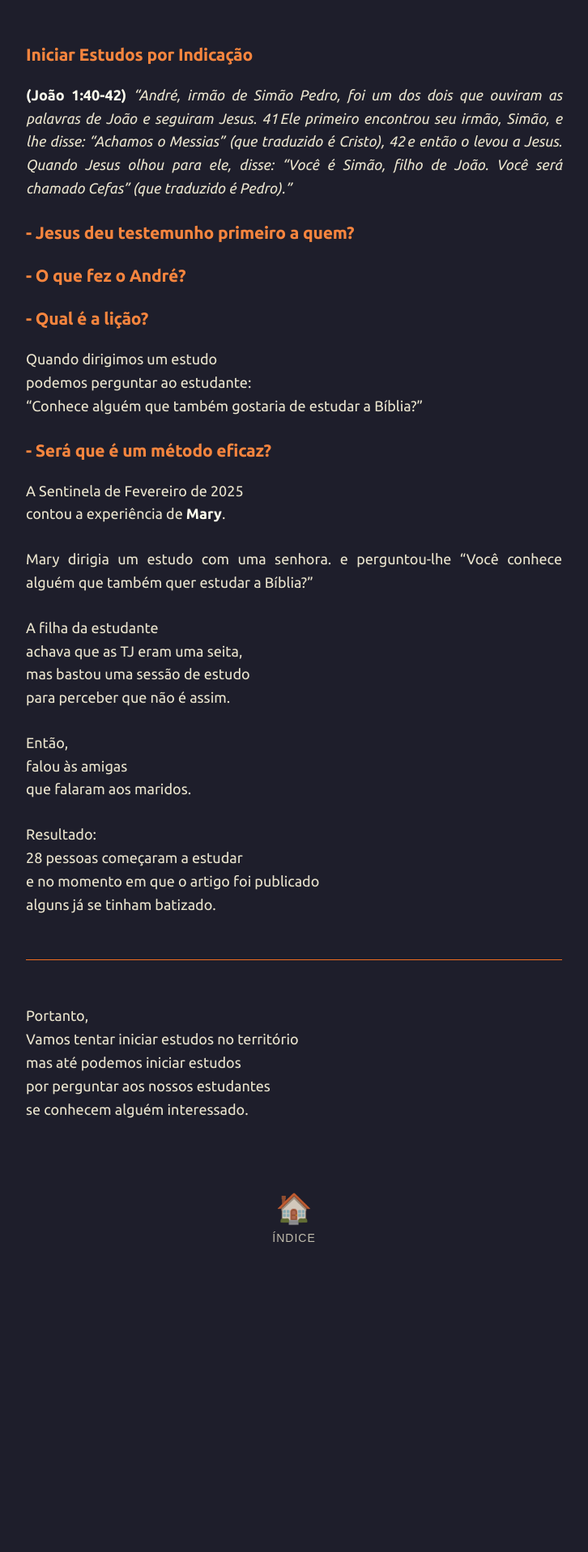
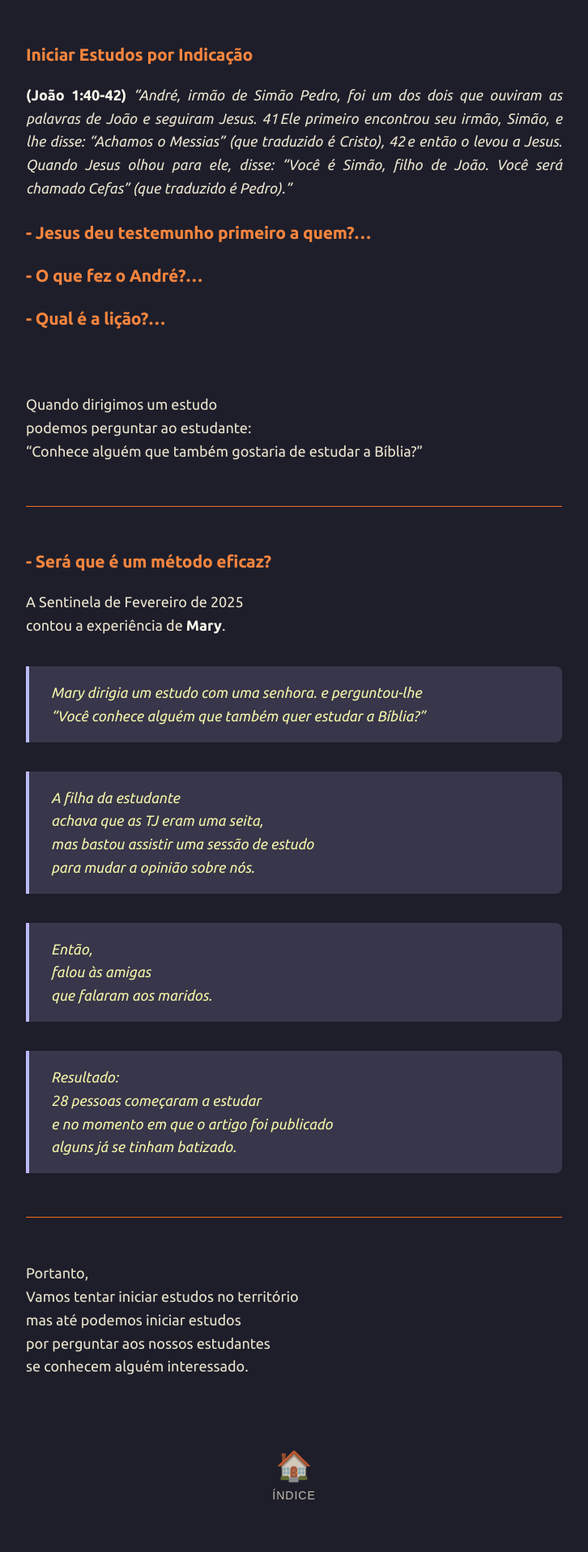
Before and after one commit to joaquim-capitao/jw, a Jekyll site: the page built from saidas/007-saida.md, in a window 1280 px wide. Shown: the whole page at 81% size, without its empty margins (277-1003 px from the left). Built offline with Jekyll 4.4.1, drawn with Linux system fonts in a browser that asks for light colours; our own code applies the rules of GitHub Pages for plain Markdown files; before the commit the page ends 1599 px from its top, so only the background shows below that.

Commit message:
Improve text formatting and clarity in 007-saida.md
Refined text formatting and improved clarity in the document.

```diff
--- a/saidas/007-saida.md
+++ b/saidas/007-saida.md
@@ -3,41 +3,45 @@
 **(João 1:40-42)**
 *"André, irmão de Simão Pedro, foi um dos dois que ouviram as palavras de João e seguiram Jesus. 41 Ele primeiro encontrou seu irmão, Simão, e lhe disse: “Achamos o Messias” (que traduzido é Cristo), 42 e então o levou a Jesus. Quando Jesus olhou para ele, disse: “Você é Simão, filho de João. Você será chamado Cefas” (que traduzido é Pedro)."*
 
-### - Jesus deu testemunho primeiro a quem?
+### - Jesus deu testemunho primeiro a quem?...
 
-### - O que fez o André?
+### - O que fez o André?...
 
-### - Qual é a lição?
+### - Qual é a lição?...
 
+<br>
 
 Quando dirigimos um estudo
 podemos perguntar ao estudante:
 "Conhece alguém que também gostaria de estudar a Bíblia?"
 
+---
 ### - Será que é um método eficaz?
 
 A Sentinela de Fevereiro de 2025
 contou a experiência de **Mary**.
 
-Mary dirigia um estudo com uma senhora.
-e perguntou-lhe "Você conhece alguém que também quer estudar a Bíblia?"
+> Mary dirigia um estudo com uma senhora.
+> e perguntou-lhe
+> "Você conhece alguém que também quer estudar a Bíblia?"
 
-A filha da estudante
-achava que as TJ eram uma seita,
-mas bastou uma sessão de estudo
-para perceber que não é assim.
+> A filha da estudante
+> achava que as TJ eram uma seita,
+> mas bastou assistir uma sessão de estudo
+> para mudar a opinião sobre nós.
 
-Então,
-falou às amigas
-que falaram aos maridos.
+> Então,
+> falou às amigas
+> que falaram aos maridos.
 
-Resultado:
-28 pessoas começaram a estudar
-e no momento em que o artigo foi publicado
-alguns já se tinham batizado.
+> Resultado:
+> 28 pessoas começaram a estudar
+> e no momento em que o artigo foi publicado
+> alguns já se tinham batizado.
 
 
 ---
+
 Portanto,
 Vamos tentar iniciar estudos no território
 mas até podemos iniciar estudos
```
